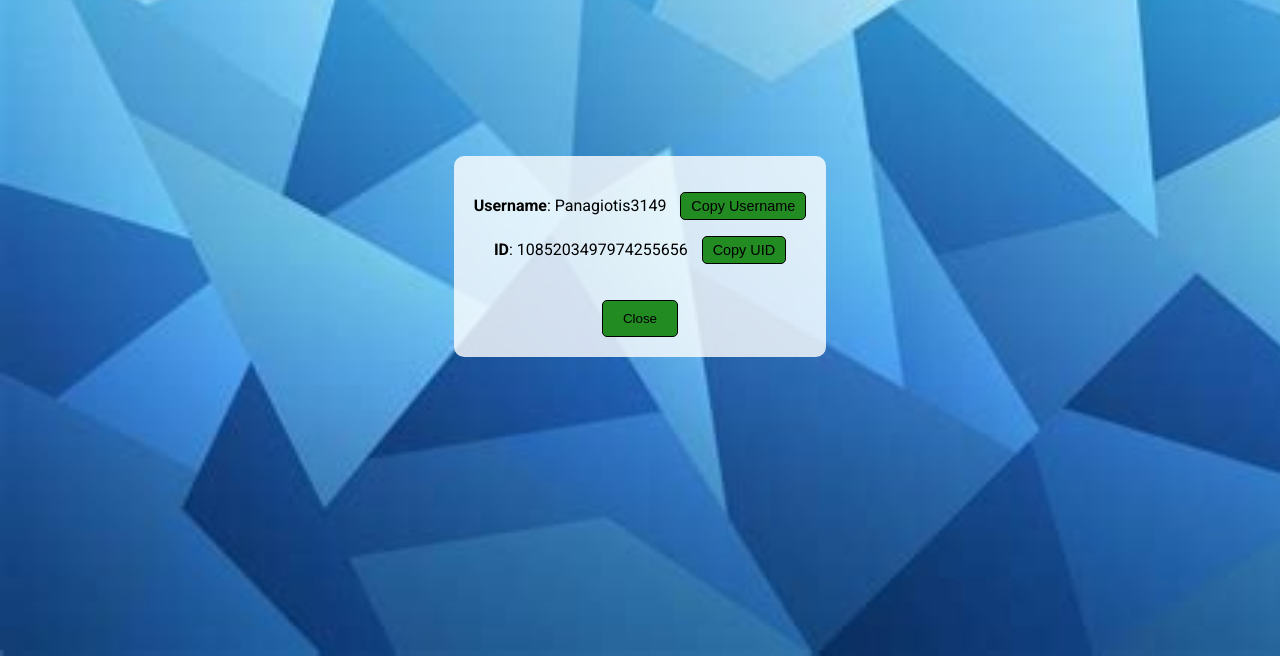
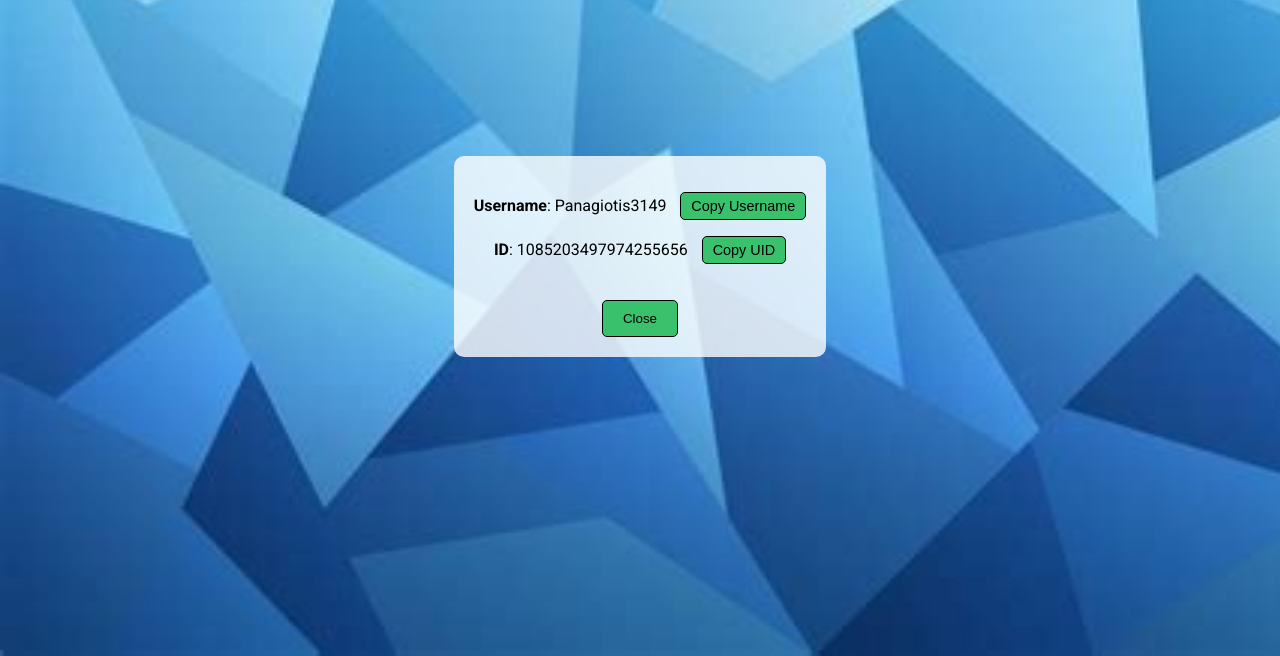
Before and after one commit to Panagiotis3149/Panagiotis3149.github.io, a plain HTML site: page index.html in a window 1280 px wide. Both pictures are taken after a click on the button "Discord". Shown: the part 144-800 px from the top of the page. Drawn offline with Linux system fonts and the light colour scheme.

Commit message:
Update index.html

```diff
--- a/index.html
+++ b/index.html
@@ -10,6 +10,8 @@ body {
 font-family: 'Roboto', sans-serif;
 background-image: url('Cmask.png');
 background-size: cover;
+background-repeat: no-repeat;
+background-attachment: fixed;
 color: #000000;
 display: flex;
 flex-direction: column;
@@ -60,10 +62,10 @@ margin-bottom: 10px;
 .buttons {
 display: flex;
 justify-content: center;
-margin-top: 20px;
+margin-top: 50px;
 }
 .button {
-background-color: #228B22;
+background-color: #39C16C;
 color: black;
 border: 1px solid #000000;
 border-radius: 5px;
@@ -80,6 +82,8 @@ width: 100%;
 height: 100%;
 background-image: url('Cmask.png');
 background-size: cover;
+background-repeat: no-repeat;
+background-attachment: fixed;
 display: none;
 justify-content: center;
 align-items: center;
@@ -93,7 +97,7 @@ text-align: center;
 color: #000000;
 }
 .close-btn {
-background-color: #228B22;
+background-color: #39C16C;
 color: black;
 border: 1px solid #000000;
 border-radius: 5px;
@@ -102,7 +106,7 @@ cursor: pointer;
 margin-top: 20px;
 }
 .copy-btn {
-background-color: #228B22;
+background-color: #39C16C;
 color: black;
 border: 1px solid #000000;
 border-radius: 5px;
@@ -158,6 +162,7 @@ document.getElementById(id).style.display = 'none';
 }
 function copyToClipboard(text) {
 navigator.clipboard.writeText(text).then(function() {
+[]
 alert('Copied to clipboard: ' + text);
 }, function(err) {
 alert('Failed to copy text: ' + err);
```
